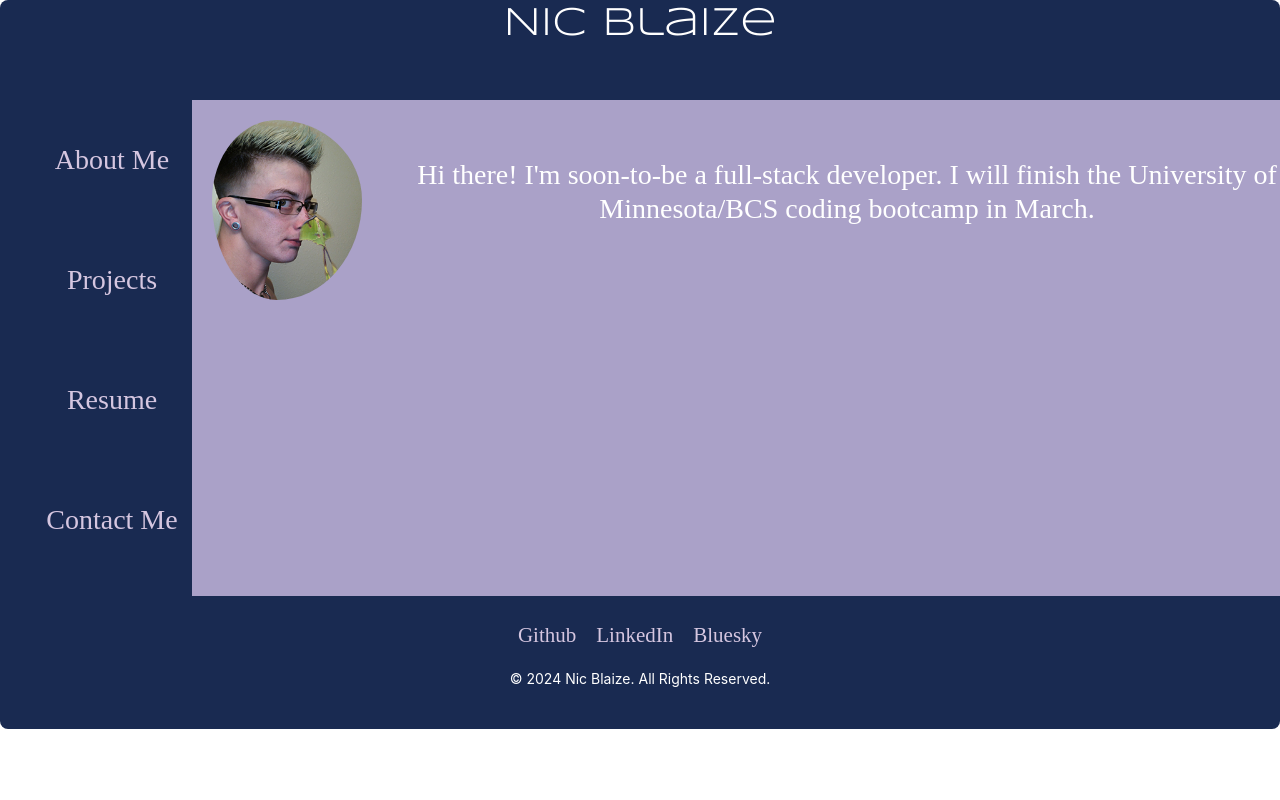
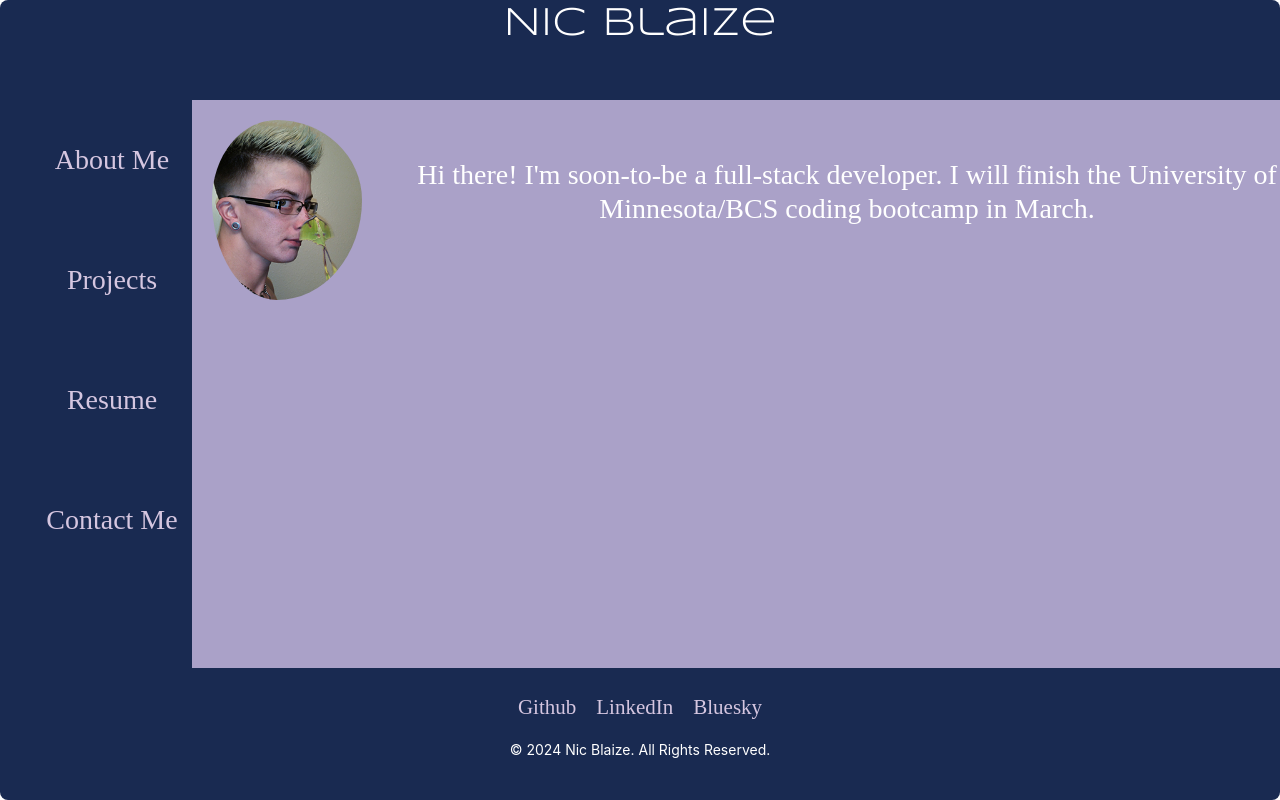
Before and after one commit to k3strl/12.React-Portfolio, a React (Vite) app: page / in a window 1280 px wide. Built offline with nearby package versions, Linux system fonts and the light colour scheme; a web font is replaced by a local one.

Commit message:
implementing changes suggested by tutor to fix some things

```diff
--- a/src/App.jsx
+++ b/src/App.jsx
@@ -44,6 +44,12 @@ const layoutStyle = {
   width: '100%',
   maxwidth: '100%',
 };
+const mainStyle = {
+  flex: '0 0 85%',
+  maxwidth: '85%',
+  minwidth: '85%',
+  width: '85%'
+}
 
 function App() {
   const [activeComponent, setActiveComponent] = useState('hero');
@@ -71,7 +77,7 @@ function App() {
           <Sider width="15%" style={siderStyle}>
             <Navbar setActiveComponent={setActiveComponent} />
           </Sider>
-          <main>
+          <main style={mainStyle}>
             <Content style={contentStyle}>
               {renderComponent()}
             </Content>
--- a/src/main.jsx
+++ b/src/main.jsx
@@ -22,7 +22,7 @@ const router = createBrowserRouter([
         element: <Hero />,
       },
       {
-        path: '/componennts/navbar/Projects',
+        path: '/components/navbar/Projects',
         element: <Projects />,
       },
       {
--- a/src/styles/index.css
+++ b/src/styles/index.css
@@ -10,8 +10,13 @@
 #root {
   display: flex;
   flex-direction: column;
-  min-height: 100vh;
-  min-width: display;
+  height: 100%;
+  width: auto;
+}
+
+#root div {
+  height: 100%;
+  width: auto;
 }
 
 html,
@@ -113,7 +118,15 @@ ul {
   font-size: 1em; /* Update font size */
 }
 
+.flex-basis {
+}
+
 .contact-form {
+  display:flex;
+  flex: 0 0 auto;
+  flex-direction: column;
+  align-items: center;
+  width: 100vw;
   /* Remove the max-width constraint */
   /* max-width: 600px; */
   margin: 0 auto;
@@ -138,9 +151,9 @@ ul {
   color: var(--med);
 }
 
-contact-form input,
+.contact-form input,
 .contact-form textarea {
-  width: 100%;
+  width: 30%; /* Update width to 30% */
   padding: 8px;
   border: 1px solid var(--med-light);
   border-radius: 4px;
```
